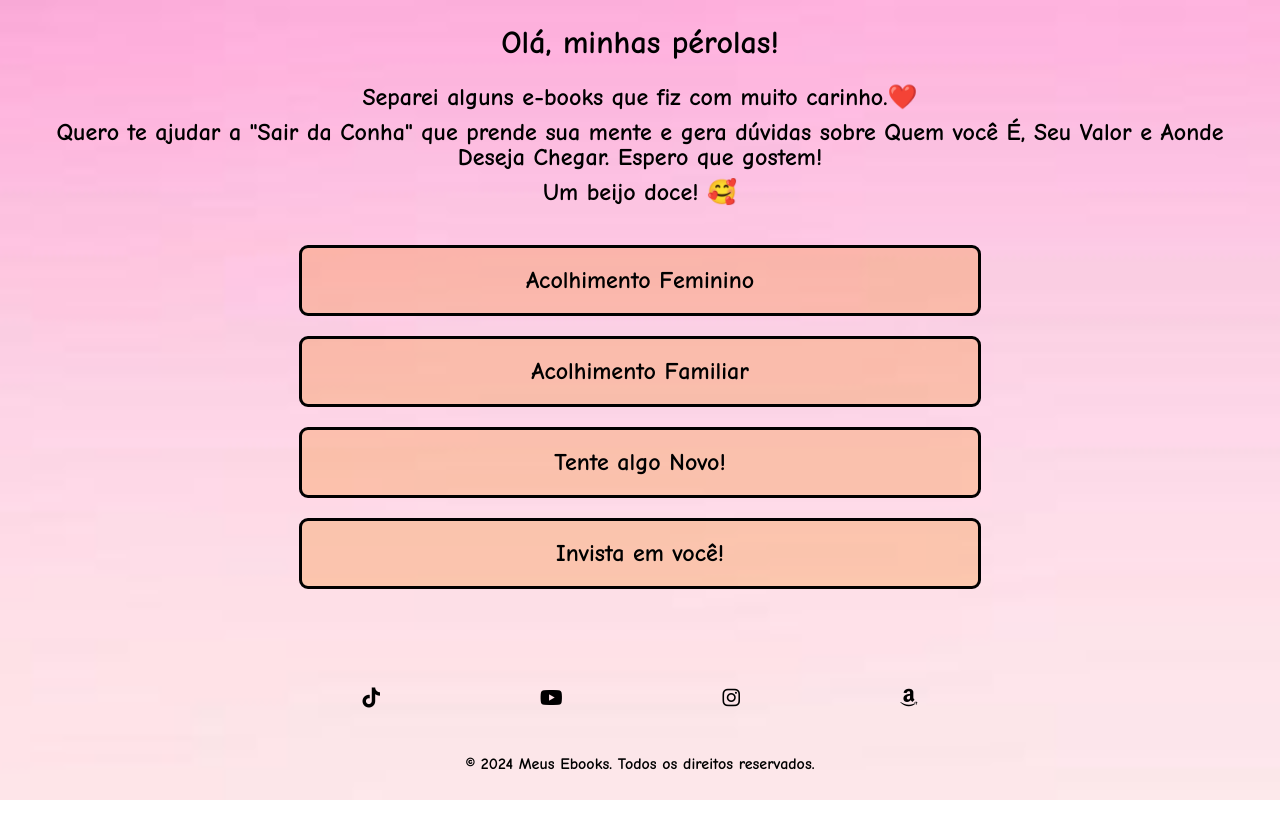
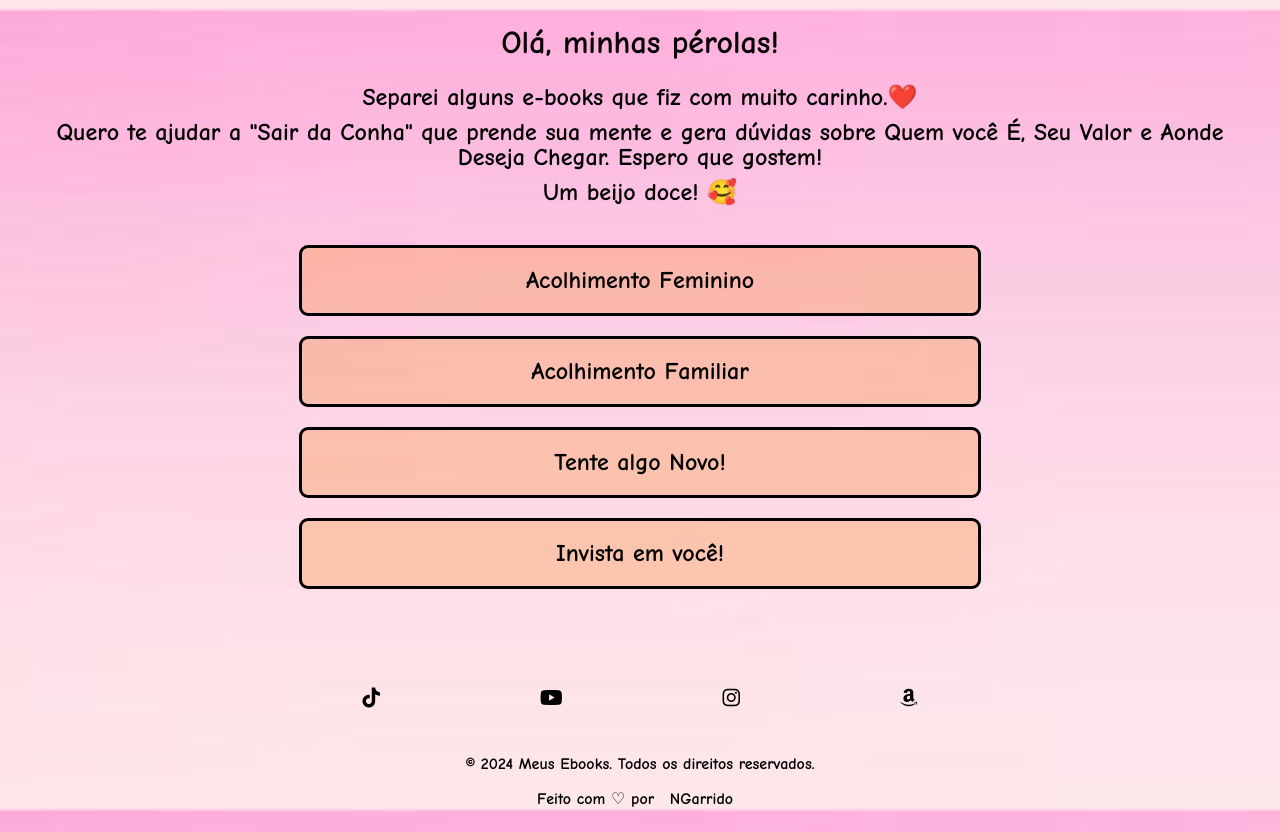
Before and after one commit to NaianeGarrido/AutoraTainah, a plain HTML site: page ebooks.html in a window 1280 px wide. Before the commit the page ends 800 px from the top, so only its background shows below. Drawn offline with Linux system fonts and the light colour scheme; a web font is replaced by a local one.

Commit message:
Update ebooks.html
atualização a pedido da autora

```diff
--- a/ebooks.html
+++ b/ebooks.html
@@ -52,6 +52,7 @@
                 target="_blank"><i class="fab fa-amazon"></i></a>
         </div>
         <p>© 2024 Meus Ebooks. Todos os direitos reservados.</p>
+        <p>Feito com ♡ por <a href="https://www.linkedin.com/in/naianegarrido/" target="_blank" rel="noopener noreferrer">NGarrido </a></p>
     </footer>
 
 </body>
```
